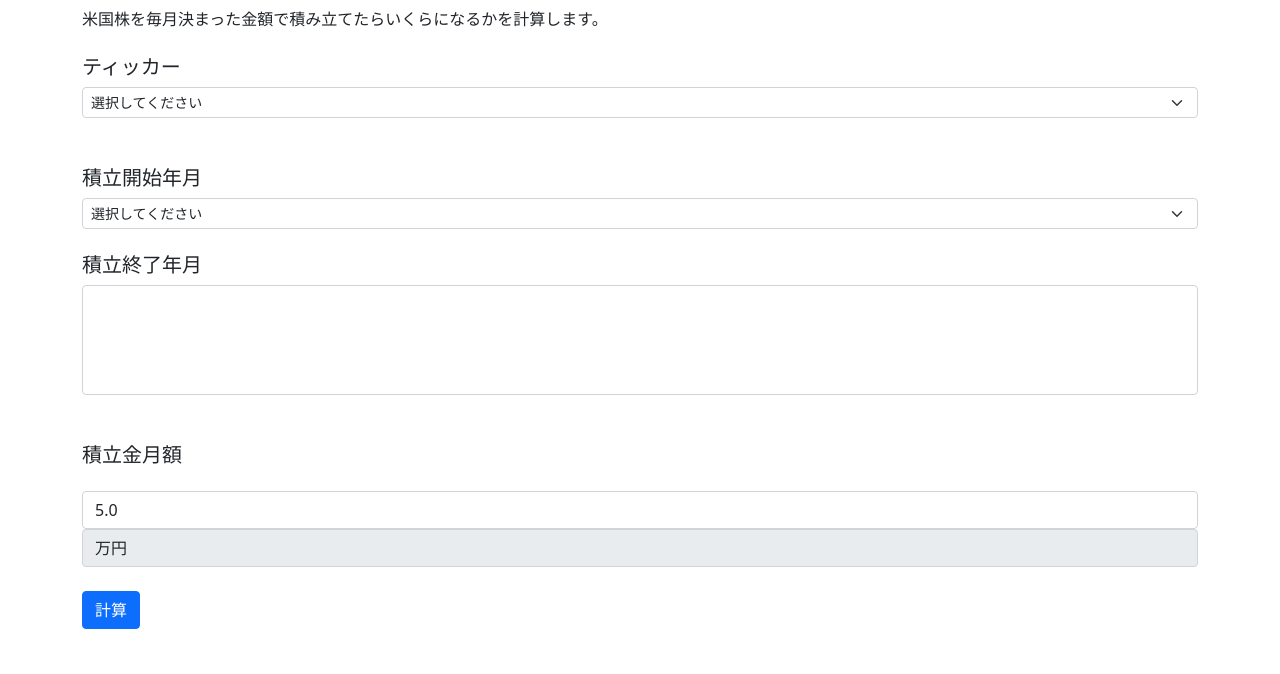
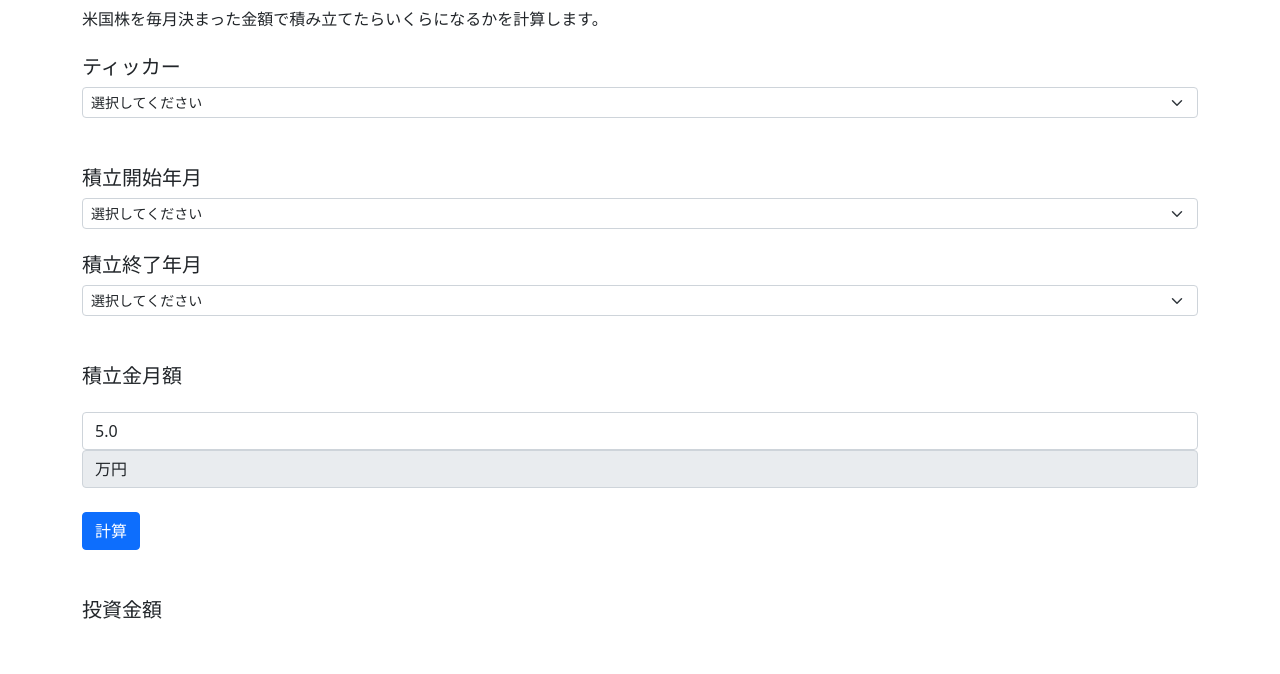
Before and after one commit to gowalk772/stock_Reserve, a plain HTML site: page index.html in a window 1280 px wide. Shown: the part 97-771 px from the top of the page. Drawn offline with nearby package versions, Linux system fonts and the light colour scheme.

Commit message:
Add files via upload

```diff
--- a/index.html
+++ b/index.html
@@ -57,7 +57,7 @@
       <br>
       <h5>積立終了年月</h5>
       <div class="cp_ipselect cp_sl03">
-        <select id="ePeriod"  class="form-select form-select-sm" aria-label=".form-select-sm example" size=5>
+        <select id="ePeriod"  class="form-select form-select-sm" aria-label=".form-select-sm example">
           <option value="" hidden>選択してください</option>
         </select>
       </div>
```
